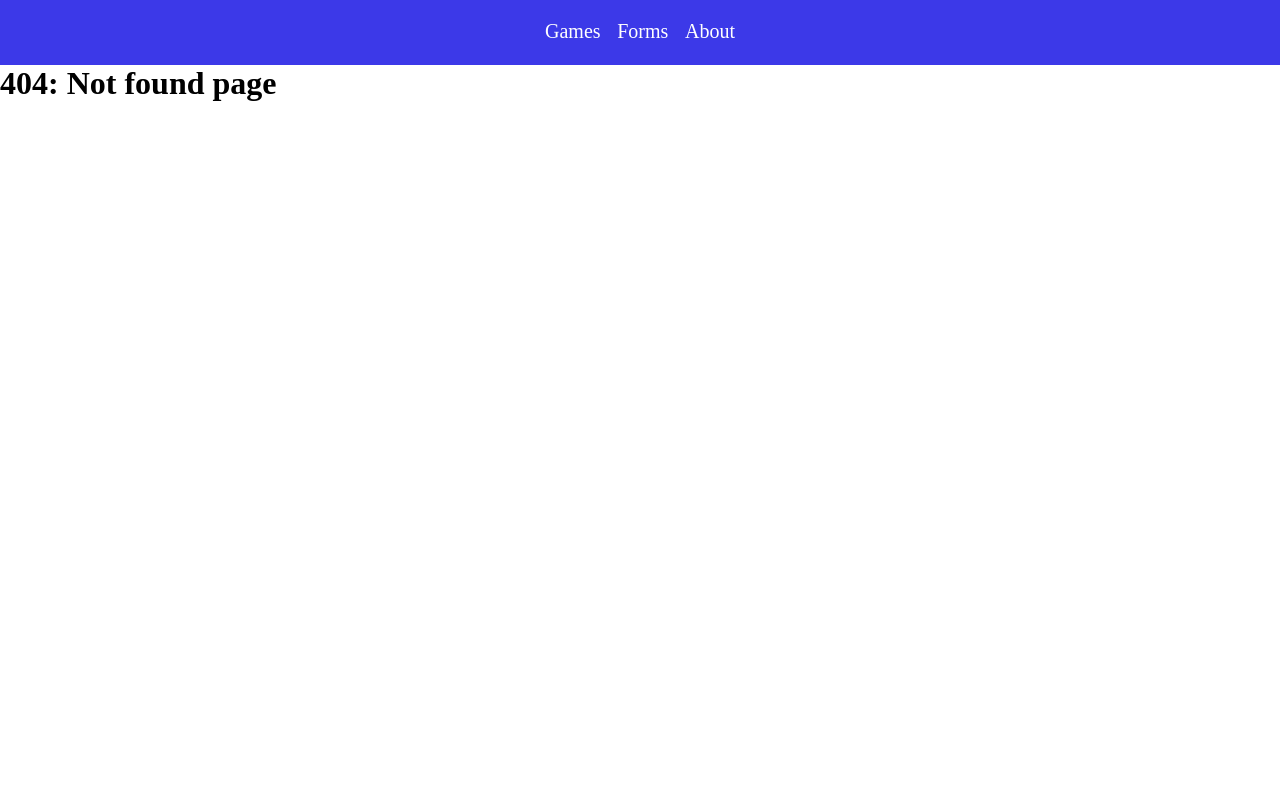
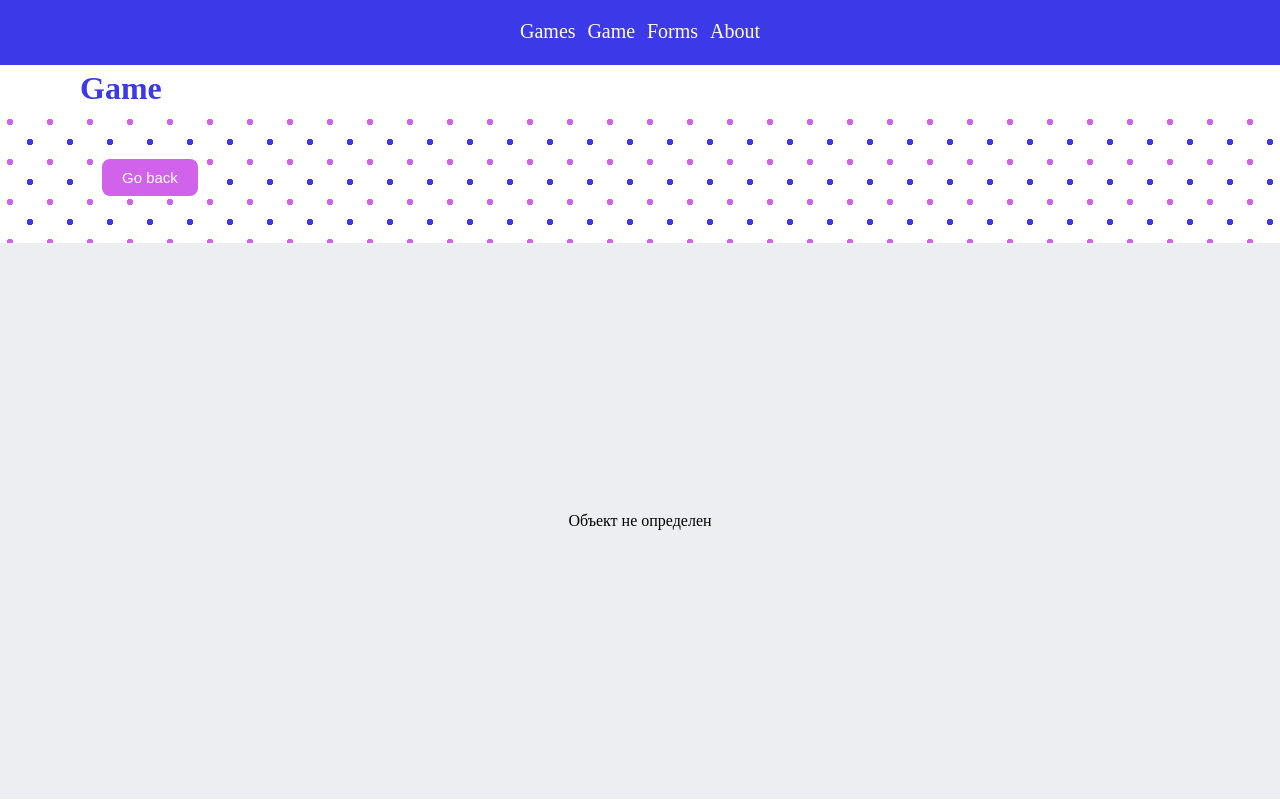
Before and after one commit to ry-ksu/react-redux, a React (Create React App) app: page /game/1 in a window 1280 px wide. Before the commit this address had no page. Built offline with nearby package versions, Linux system fonts and the light colour scheme; the HTML template or start-up script is replaced by a standard one.

Commit message:
feat: add game page

```diff
--- a/src/components/App/index.tsx
+++ b/src/components/App/index.tsx
@@ -6,6 +6,7 @@ import { NotFoundPage } from '../pages/NotFoundPage';
 import { About } from '../pages/About';
 import { Games } from '../pages/Games';
 import { UserForms } from '../pages/UserForms';
+import { Game } from '../pages/Game';
 
 import { IUserState, IFormAction, ISearchAction, IGameState } from '../../types';
 import { formState, searchState } from 'reducer';
@@ -53,6 +54,7 @@ function App() {
       <Routes>
         <Route path="/" element={<Layout />}>
           <Route index element={<Games />} />
+          <Route path="game/:id" element={<Game />} />
           <Route path="forms" element={<UserForms />} />
           <Route path="about" element={<About />} />
           <Route path="*" element={<NotFoundPage />} />
--- a/src/components/layout/index.module.css
+++ b/src/components/layout/index.module.css
@@ -5,7 +5,7 @@
 
 .headerWrapper header {
   height: 25px;
-  width: 190px;
+  width: 240px;
   margin: auto;
   display: flex;
   justify-content: space-between;
@@ -23,6 +23,6 @@
   border-bottom: 2px solid rgb(235, 143, 255);
 }
 
-.headerWrapper .active-link {
+/* .headerWrapper .active-link {
   color: red;
-}
+} */
--- a/src/components/layout/index.tsx
+++ b/src/components/layout/index.tsx
@@ -1,11 +1,18 @@
 import React from 'react';
 import { NavLink, Outlet } from 'react-router-dom';
+import { useGlobalContext } from '../App';
 
 import styles from './index.module.css';
 
 const setActive = ({ isActive }: { isActive: boolean }) => (isActive ? styles['active-link'] : '');
 
 export const Layout = () => {
+  const { gamesState } = useGlobalContext();
+  let gamePath = `game/${gamesState.chosenGame?.id}`;
+
+  if (!gamesState.chosenGame?.id) {
+    gamePath = '/';
+  }
   return (
     <>
       <div className={styles.headerWrapper}>
@@ -13,10 +20,13 @@ export const Layout = () => {
           <NavLink className={setActive} to="/">
             Games
           </NavLink>
-          <NavLink className={setActive} to="/forms">
+          <NavLink className={setActive} to={gamePath}>
+            Game
+          </NavLink>
+          <NavLink className={setActive} to="forms">
             Forms
           </NavLink>
-          <NavLink className={setActive} to="/about">
+          <NavLink className={setActive} to="about">
             About
           </NavLink>
         </header>
--- a/src/components/modal/index.css
+++ b/src/components/modal/index.css
@@ -66,6 +66,9 @@
   padding: 0 20px;
   display: flex;
   gap: 20px;
+  background: #fff;
+  padding: 60px 40px;
+  border-radius: 20px;
 }
 
 .game-card img {
--- /dev/null
+++ b/src/components/pages/Game.tsx
@@ -0,0 +1,26 @@
+import React from 'react';
+import { useNavigate } from 'react-router-dom';
+import { GameCard } from 'components/gameCard';
+import styles from './game.module.css';
+
+export const Game = () => {
+  const navigate = useNavigate();
+
+  return (
+    <>
+      <div data-testid="pages/game">
+        <h1 className={styles['page-name']}>Game</h1>
+        <div className={styles['game__back-btn-wrapper']}>
+          <div className={styles['game__back-btn-container']}>
+            <button className={styles['game__back-btn']} onClick={() => navigate(-1)}>
+              Go back
+            </button>
+          </div>
+        </div>
+        <div className={styles['game__card-wrapper']}>
+          <GameCard />
+        </div>
+      </div>
+    </>
+  );
+};
--- a/src/components/pages/Games.tsx
+++ b/src/components/pages/Games.tsx
@@ -1,4 +1,5 @@
 import React, { useState } from 'react';
+import { useNavigate } from 'react-router-dom';
 
 import { GameSearch } from '../gameSearch';
 import { GameList } from '../gameList';
@@ -13,6 +14,7 @@ export const Games = () => {
   const [modalActive, setModalActive] = useState(false);
 
   const status = 'game';
+  const navigate = useNavigate();
 
   const onSubmit = (gamesCards: IGame[], page: string, count: string) => {
     gameDispatch({
@@ -69,7 +71,7 @@ export const Games = () => {
         isLoaded: 'loaded',
       },
     });
-    setModalActive(true);
+    navigate(`game/${gamesState.chosenGame?.id}`);
   };
 
   return (
--- /dev/null
+++ b/src/components/pages/game.module.css
@@ -0,0 +1,41 @@
+.page-name {
+  max-width: 1120px;
+  margin: auto;
+  display: block;
+  padding: 5px 40px;
+  color: rgb(60, 57, 232);
+}
+
+.game__back-btn-wrapper {
+  padding: 40px 0;
+  background-image: radial-gradient(rgb(208, 99, 233) 12%, transparent 12%),
+    radial-gradient(rgb(60, 57, 232) 12%, transparent 12%);
+  background-color: #ffffff;
+  background-position: 30px 30px, 50px 50px;
+  background-size: 40px 40px;
+}
+
+.game__back-btn-container {
+  max-width: 1080px;
+  margin: auto;
+  display: block;
+  padding: 5px 40px;
+}
+
+.game__back-btn {
+  padding: 10px 20px;
+  border-radius: 10px;
+  background: rgb(208, 99, 233);
+  border: #ffffff 2px solid;
+  cursor: pointer;
+  color: #ffffff;
+  font-size: 15px;
+}
+
+.game__card-wrapper {
+  display: flex;
+  justify-content: center;
+  align-items: center;
+  height: calc(100vh - 244px);
+  background: #eceef2;
+}
--- a/src/types/index.tsx
+++ b/src/types/index.tsx
@@ -9,6 +9,7 @@ export type UserProps = {
 };
 
 export type IGame = {
+  id: number;
   background_image: string;
   esrb_rating: { id: number; name: string; slug: string; name_en: string; name_ru: string };
   name: string;
```
